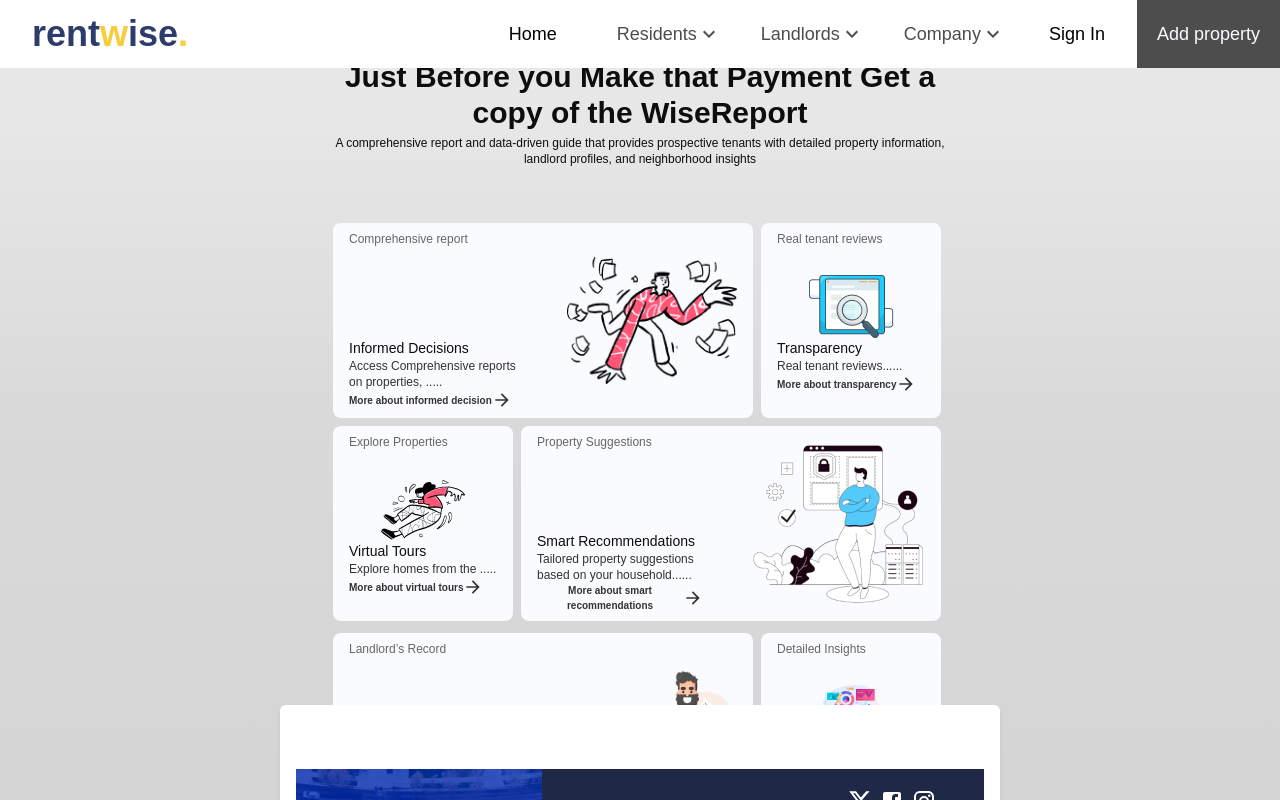
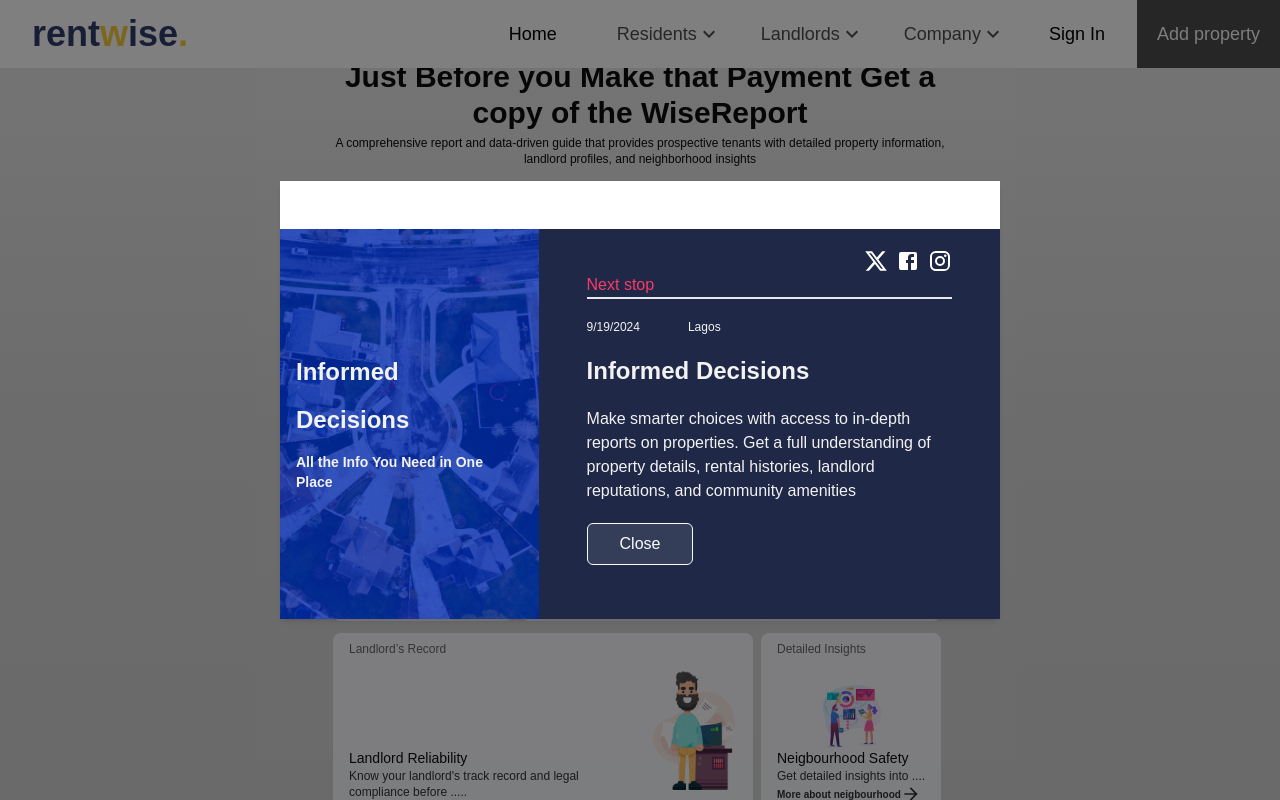
Before and after one commit to Obadea/rentwise, a React (Create React App) app: page / in a window 1280 px wide. Both pictures are taken after a click on the button "More about informed decision". Shown: the part 1325-2125 px from the top of the page. Built offline with nearby package versions, Linux system fonts and the light colour scheme; a web font is replaced by a local one.

Commit message:
new css file added

```diff
--- a/src/pages/landingpage/components/WisePopup.jsx
+++ b/src/pages/landingpage/components/WisePopup.jsx
@@ -2,6 +2,7 @@ import React, { useState, useEffect } from "react";
 import XIcon from "@mui/icons-material/X";
 import FacebookIcon from "@mui/icons-material/Facebook";
 import InstagramIcon from "@mui/icons-material/Instagram";
+import topOffice from "../../../assets/topoffice.png";
 
 function WisePopup({ wisePopup, header1, header2, info, details }) {
   const [today, setToday] = useState("");
@@ -12,17 +13,17 @@ function WisePopup({ wisePopup, header1, header2, info, details }) {
   }, []);
   return (
     <div
-      className={`${
-        wisePopup ? "block" : "hidden"
-      }  absolute top1/2 left-1/2 -translate-x-1/2 -translate-y-1/2 z-40`}
+      className={`fixed inset-0 bg-black bg-opacity-50 flex justify-center items-center z-40 transition-all duration-300 ${
+        wisePopup ? "animate-slideIn block" : "animate-slideOut hidden"
+      }`}
     >
-      <div className="w-[720px] bg-white rounded-md shadow-md p-4 ">
+      <div className="w-[720px] bg-white rounded-md shadow-md ">
         <div className="bg-white w-full h-12"></div>
         <div className="flex flex-row  h-[390px]">
           <div
             className="flex flex-col w-[800px] px-4 justify-center gap-4"
             style={{
-              backgroundImage: `url(${require("../../../assets/topoffice.png")})`,
+              backgroundImage: `url(${topOffice})`,
               backgroundSize: "cover",
               backgroundPosition: "center",
               backgroundRepeat: "no-repeat",
@@ -34,7 +35,7 @@ function WisePopup({ wisePopup, header1, header2, info, details }) {
           </div>
 
           <div className="px-12 bg-customblue2 py-5">
-            <div clas>
+            <div>
               <div className="flex gap-2 justify-end text-white">
                 <XIcon />
                 <FacebookIcon />
@@ -48,7 +49,9 @@ function WisePopup({ wisePopup, header1, header2, info, details }) {
             </div>
 
             <div className="flex flex-col gap-5 text-addpropertybg ">
-              <h2 className="font-bold text-2xl ">Informed Decisions </h2>
+              <h2 className="font-bold text-2xl ">
+                {header1} {header2}{" "}
+              </h2>
               <p className="font-medium text-base">{details}</p>
               <div>
                 <button className="border-[0.5px] rounded-md text-base font-normal px-8 py-2 bg-[#353E59] text-textcolor border-textcolor ">
--- a/src/pages/landingpage/components/WiseeReport.jsx
+++ b/src/pages/landingpage/components/WiseeReport.jsx
@@ -11,10 +11,80 @@ import WisePopup from "./WisePopup";
 function WiseeReport() {
   const [wisePopup, setwisePopup] = useState("");
 
+  const popupContent = {
+    pop1: {
+      header1: "Informed",
+      header2: "Decisions",
+      info: "All the Info You Need in One Place",
+      details:
+        "Make smarter choices with access to in-depth reports on properties. Get a full understanding of property details, rental histories, landlord reputations, and community amenities",
+    },
+    pop2: {
+      header1: "Transparency",
+      header2: "",
+      info: "Real Tenant Reviews and Sustainability Scores",
+      details:
+        "Get the full picture when renting. Real tenant reviews offer honest insights into living conditions, landlord responsiveness, and community vibe. Pair that with sustainability scores, and you'll know if a property is eco-friendly and energy-efficient.",
+    },
+    pop3: {
+      header1: "Virtual Tours",
+      header2: "",
+      info: "Explore Homes from Anywhere",
+      details:
+        "Why wait? With virtual tours, you can explore homes right from your current space. Get a detailed look at properties, room by room, without stepping outside. It’s a convenient way to find your next home on your schedule!",
+    },
+    pop4: {
+      header1: "Smart",
+      header2: "Recommend",
+      info: "Find Homes That Fit Your Budget",
+      details:
+        "Get personalized property suggestions with Smart Recommendations. By considering your household income, we tailor options that match your budget, making it easier to find the perfect home without overspending. House hunting has never been this simple!",
+    },
+    pop5: {
+      header1: "Landlord",
+      header2: "Reliability",
+      info: "Check Before You Commit",
+      details:
+        "Make sure your landlord has a solid track record. Review their history and legal compliance to ensure a hassle-free rental experience. Knowing you can trust your landlord gives peace of mind before you sign the lease.",
+    },
+    pop6: {
+      header1: "Neighborhood ",
+      header2: "Safety",
+      info: "Know Before You Move",
+      details:
+        "Stay informed with detailed insights into neighborhood safety. From crime rates to walkability and nearby amenities, we provide the key details to help you choose a safe and convenient place to live. Make your move with confidence!",
+    },
+  };
+
   const handleClick = (popNum) => {
     setwisePopup(popNum);
-    console.log(wisePopup);
   };
+
+  const renderPopup = () => {
+    const content = popupContent[wisePopup];
+    if (!content) return null;
+
+    return (
+      <WisePopup
+        header1={content.header1}
+        header2={content.header2}
+        info={content.info}
+        details={content.details}
+        wisePopup={wisePopup}
+      />
+    );
+  };
+  // This can replace the above
+  // const handlePopup = () => {
+  //   return popupContent[wisePopup] && (
+  //     <WisePopup
+  //       header1={popupContent[wisePopup].header1}
+  //       header2={popupContent[wisePopup].header2}
+  //       info={popupContent[wisePopup].info}
+  //       details={popupContent[wisePopup].details}
+  //     />
+  //   );
+  // };
 
   return (
     <div className=" bg-[linear-gradient(180deg,_rgba(217,217,217,0.62)_9%,_#D9D9D9_41.5%,_rgba(115,115,115,0.31)_100%)] py-7">
@@ -243,9 +313,10 @@ function WiseeReport() {
             Download 21 Abraham Niyi, Street Orchid Wise Report ( SAMPLE)
           </button>
         </div>
+        {renderPopup()}
       </div>
 
-      {wisePopup === "pop1" ? (
+      {/* {wisePopup === "pop1" ? (
         <WisePopup
           wisePopup={wisePopup}
           header1={"Informed"}
@@ -305,7 +376,7 @@ function WiseeReport() {
             "Make smarter choices with access to in-depth reports on properties. Get a full understanding of property details, rental histories, landlord reputations, and community amenities."
           }
         />
-      ) : null}
+      ) : null} */}
     </div>
   );
 }
```
Also changed, not shown: src/pages/landingpage/components/wisePopup.css (added, +21 -0 lines).
